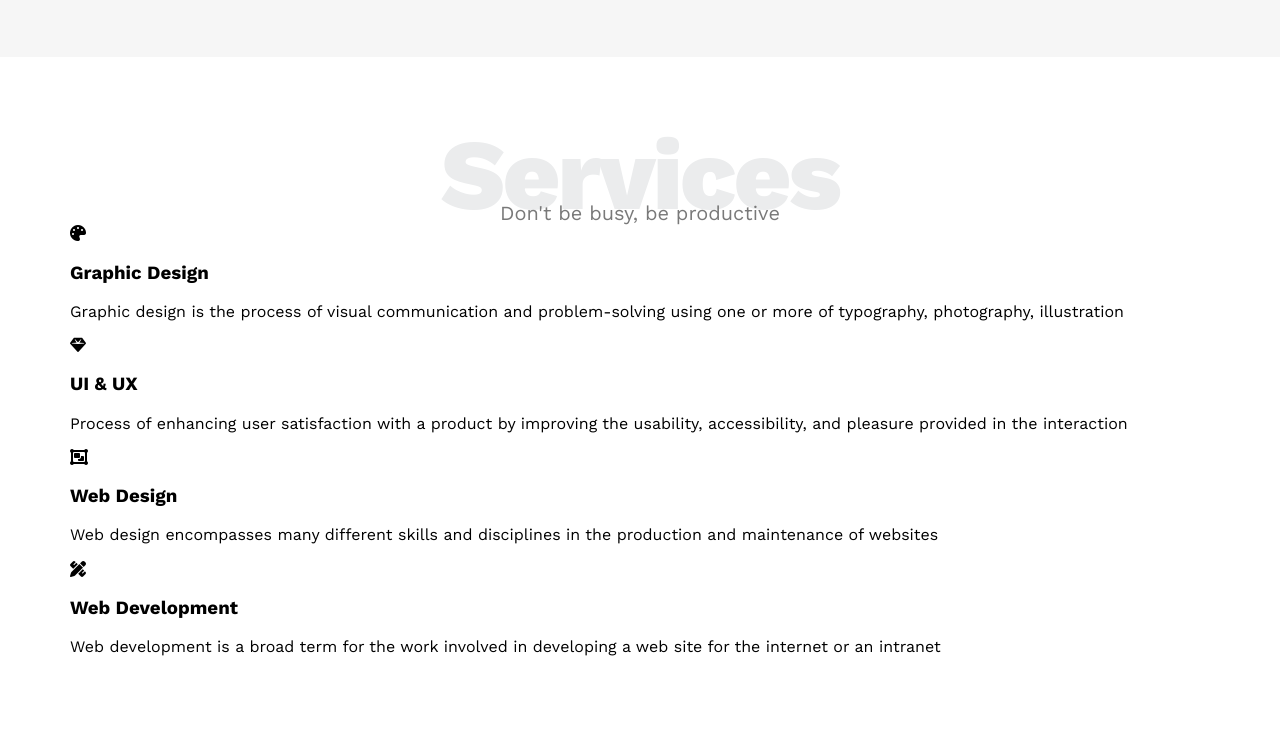
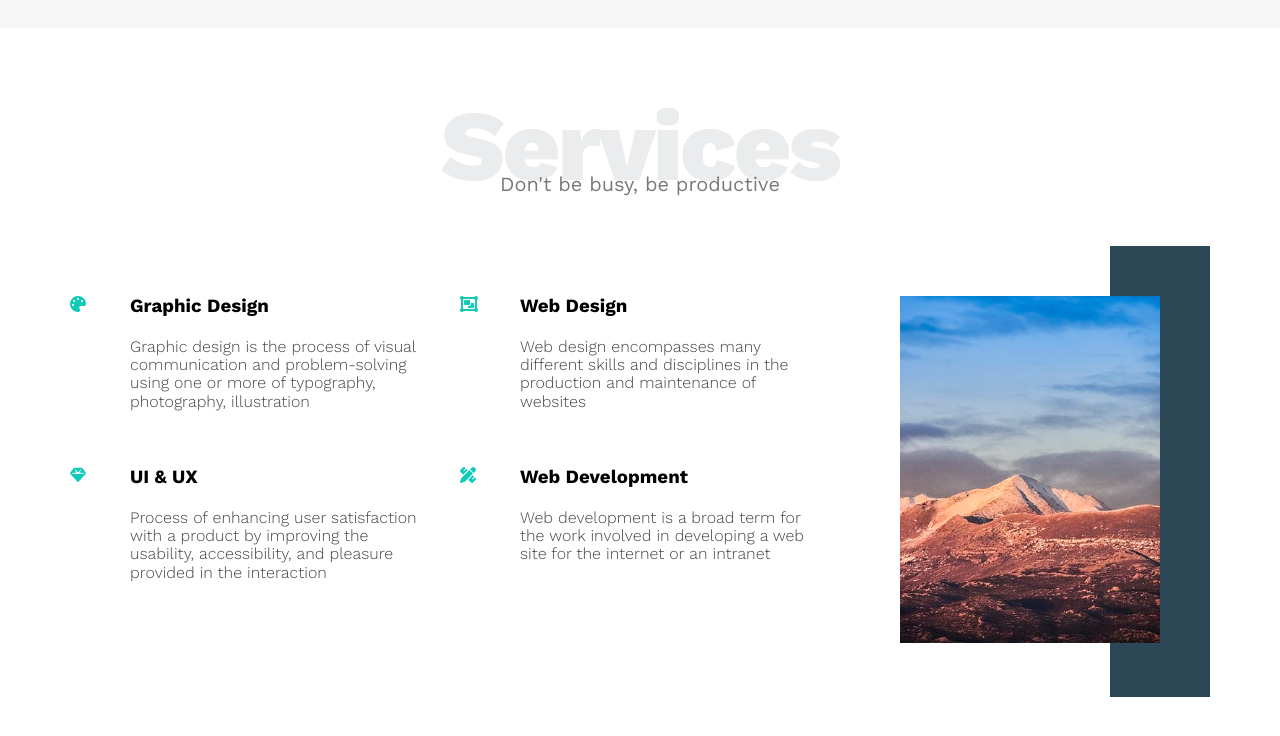
Before and after one commit to billalben/html-css-template-one, a plain HTML site: page index.html in a window 1280 px wide. Shown: the part 1110-1846 px from the top of the page. After the commit the page ends 1817 px from the top, so only its background shows below. Drawn offline with nearby package versions, Linux system fonts and the light colour scheme.

Commit message:
Create Services Section Part 2

```diff
--- a/css/leon.css
+++ b/css/leon.css
@@ -1,6 +1,7 @@
 /* Start Variables */
 :root {
   --main-color: #10cab7;
+  --secondary-color: #2c4755;
 }
 /* End Variables */
 
@@ -200,4 +201,56 @@ body {
   padding-top: 60px;
   padding-bottom: 60px;
 }
+.services .services-content {
+  display: grid;
+  grid-template-columns: repeat(auto-fill, minmax(300px, 1fr));
+  grid-gap: 30px;
+  margin-top: 100px;
+}
+.services .services-content .srv {
+  display: flex;
+  margin-bottom: 40px;
+}
+@media (max-width: 767px) {
+  .services .services-content .srv {
+    flex-direction: column;
+    text-align: center;
+  }
+}
+.services .services-content .srv i {
+  color: var(--main-color);
+  flex-basis: 60px;
+}
+.services .services-content .srv .text {
+  flex: 1;
+}
+.services .services-content .srv .text h3 {
+  margin: 0 0 20px;
+}
+.services .services-content .srv .text p {
+  color: #444;
+  font-weight: 300;
+}
+.services .services-content .image {
+  text-align: center;
+  position: relative;
+}
+.services .services-content .image::before {
+  content: "";
+  background-color: var(--secondary-color);
+  width: 100px;
+  height: calc(100% + 100px);
+  top: -50px;
+  position: absolute;
+  right: 0;
+  z-index: -1;
+}
+.services .services-content .image img {
+  width: 260px;
+}
+@media (max-width: 1199px) {
+  .image-column {
+    display: none;
+  }
+}
 /* End Service */
--- a/index.html
+++ b/index.html
@@ -21,7 +21,7 @@
   <!-- Start Header -->
   <div class="header">
     <div class="container">
-      <img class="logo" src="images/door-open-solid.svg" alt="door open solid">
+      <img class="logo" src="images/logo.png" alt="door open solid">
       <div class="links">
         <span class="icon">
           <span></span>
@@ -122,8 +122,8 @@
           <!-- End services -->
         </div>
         <div class="col">
-          <div class="image">
-            <img src="" alt="">
+          <div class="image image-column">
+            <img src="images/services.jpg" alt="">
           </div>
         </div>
       </div>
```
Also changed, not shown: images/door-open-solid.svg (deleted), images/logo.png (added), images/services.jpg (added).
